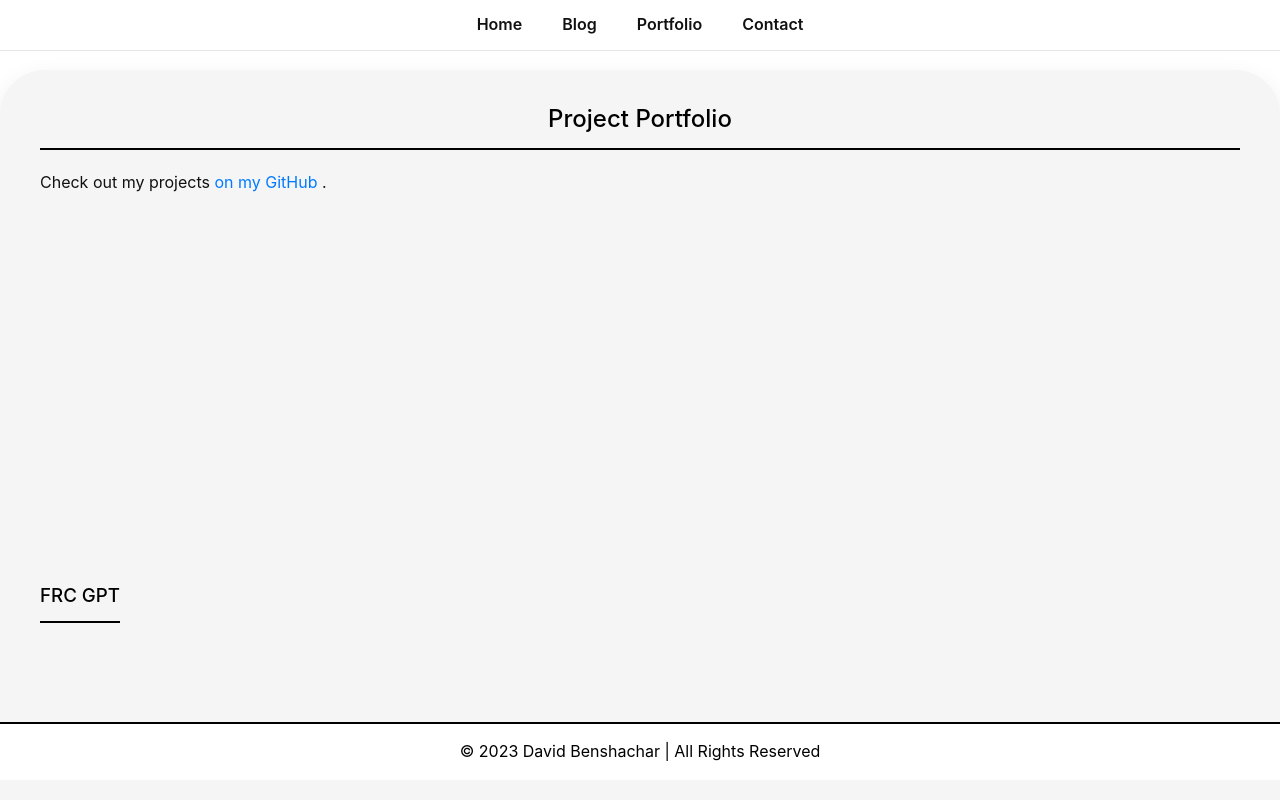
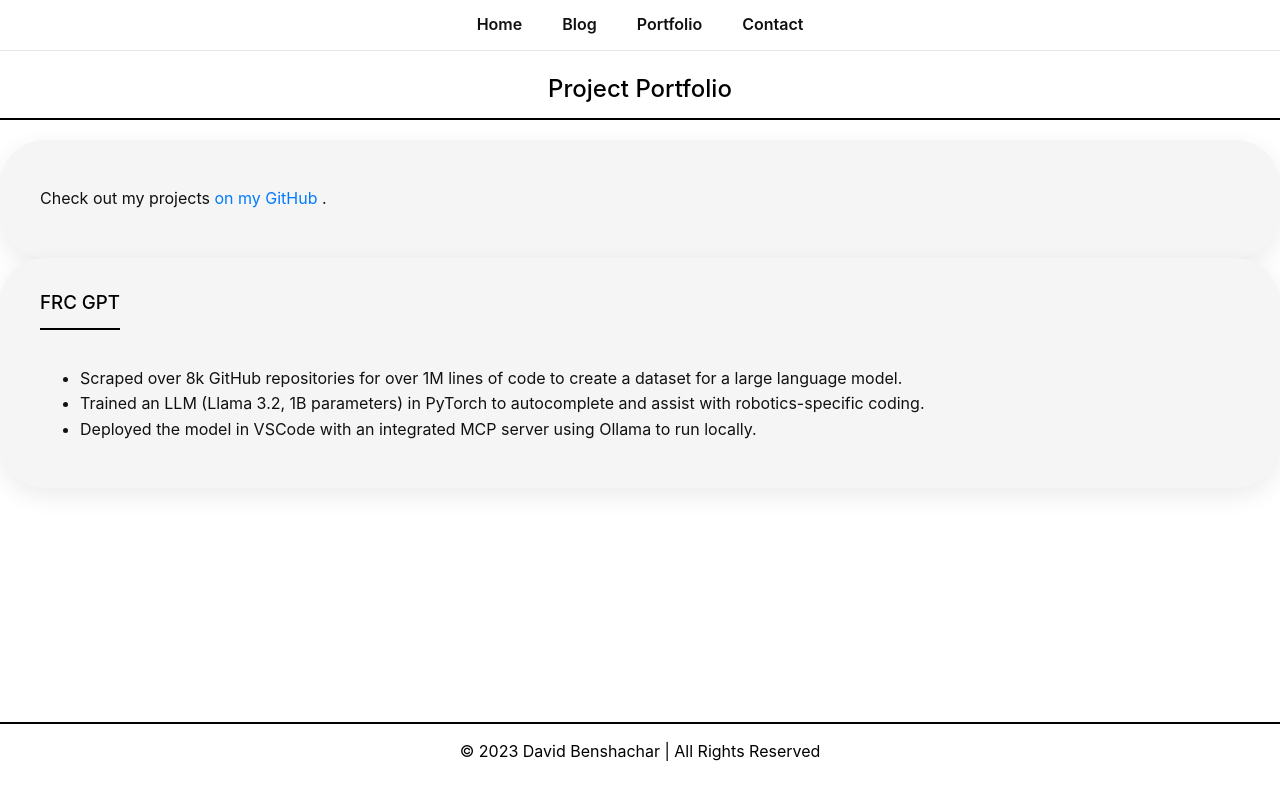
Before and after one commit to dbenshachar/starter_pack, a plain HTML site: page portfolio.html in a window 1280 px wide. Shown: the top 800 px of the page. Drawn offline with Linux system fonts and the light colour scheme.

Commit message:
feat: fix spacing error in portfolio

```diff
--- a/portfolio.html
+++ b/portfolio.html
@@ -18,11 +18,11 @@
     </header>
 
     <main>
+      <section class="card header-card">
+        <h1>Project Portfolio</h1>
+      </section>
+
       <div class="square-circle">
-        <section class="card header-card">
-          <h1>Project Portfolio</h1>
-        </section>
-
         <section class="card paragraph-card">
           <p>
             Check out my projects
@@ -31,9 +31,11 @@
             >.
           </p>
         </section>
+      </div>
 
+      <div class="square-circle">
         <section class="card project-card">
-          <div style="display: flex; align-items: center; height: 100vh">
+          <div style="display: flex; align-items: center">
             <h3>FRC GPT</h3>
           </div>
           <ul>
```
Also changed, not shown: blog.html (+4 -4 lines).
